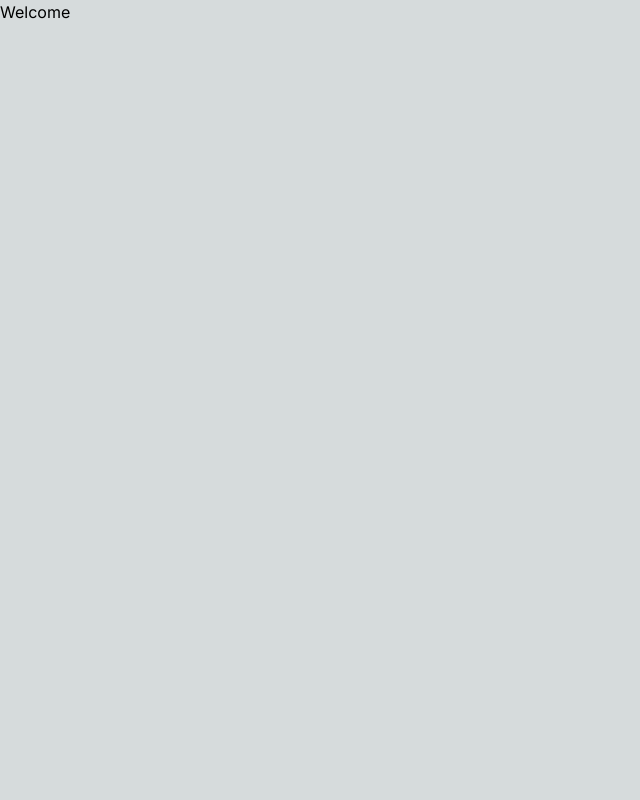
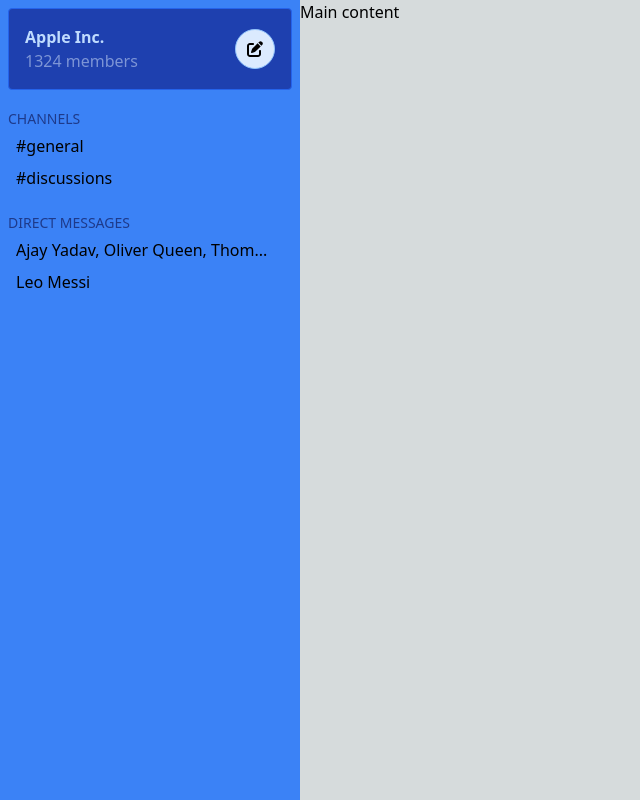
Before and after one commit to ajay-spr/slack, a Next.js app: page / in a window 1280 px wide. Shown: the whole page, without its empty margins (0-640 px from the left). Built offline with nearby package versions, Linux system fonts and the light colour scheme.

Commit message:
Create Sidebar Component

```diff
--- /dev/null
+++ b/components/Dashboard.tsx
@@ -0,0 +1,13 @@
+type DashboardProps = {
+    children: React.ReactNode
+}
+
+const Dashboard:React.FC<DashboardProps> = ({children}) => {
+    return (
+        <div className="grid grid-cols-[300px_1fr]">
+            {children}
+        </div>
+    )
+}
+
+export default Dashboard
--- /dev/null
+++ b/components/Sidebar/OrgDetails.tsx
@@ -0,0 +1,18 @@
+import { faPenToSquare } from "@fortawesome/free-solid-svg-icons";
+import { FontAwesomeIcon } from "@fortawesome/react-fontawesome";
+
+const OrgDetails = () => {
+  return (
+    <div className="rounded bg-blue-800 border border-blue-600 p-4 flex justify-between items-center">
+      <div>
+        <span className="font-bold block text-blue-200">Apple Inc.</span>
+        <span className="text-blue-100/50">1324 members</span>
+      </div>
+      <div className="rounded-[50%] bg-blue-100 p-2 h-10 w-10 flex items-center justify-center border border-blue-300">
+        <FontAwesomeIcon icon={faPenToSquare} />
+      </div>
+    </div>
+  );
+};
+
+export default OrgDetails;
--- /dev/null
+++ b/components/Sidebar/SidebarSection.tsx
@@ -0,0 +1,37 @@
+import { ChatMeta } from "@/types";
+
+type SidebarSectionProps = {
+  title: string;
+  chats: ChatMeta[];
+};
+
+const MAX_TITLE_LENGTH = 30;
+
+const SidebarSection: React.FC<SidebarSectionProps> = ({ title, chats }) => {
+  const getTitle = (chat: ChatMeta) => {
+    if (chat.isChannel) return "#" + chat.title;
+    let title = "";
+    chat.users.forEach((user) => (title += ", " + user));
+    title = title.slice(2);
+    if (title.length > MAX_TITLE_LENGTH) {
+      title = title.slice(0, MAX_TITLE_LENGTH);
+      title += "...";
+    }
+    return title;
+  };
+  return (
+    <div className="my-4">
+      <span className="uppercase text-sm text-blue-900">{title}</span>
+      {chats.map((chat) => (
+        <div
+          key={chat.id}
+          className="cursor-pointer rounded hover:bg-blue-400/30 px-2 py-1"
+        >
+          {getTitle(chat)}
+        </div>
+      ))}
+    </div>
+  );
+};
+
+export default SidebarSection;
--- /dev/null
+++ b/components/Sidebar/index.tsx
@@ -0,0 +1,22 @@
+import { ChatMeta } from "@/types";
+import OrgDetails from "./OrgDetails";
+import SidebarSection from "./SidebarSection";
+
+type SidebarProps = {
+  chats: ChatMeta[];
+};
+
+const Sidebar: React.FC<SidebarProps> = ({ chats }) => {
+  const channelsList = chats.filter((chat) => chat.isChannel);
+  const dmList = chats.filter((chat) => !chat.isChannel);
+
+  return (
+    <div className="h-screen p-2 bg-blue-500 sticky top-0">
+      <OrgDetails />
+      <SidebarSection title="Channels" chats={channelsList} />
+      <SidebarSection title="Direct Messages" chats={dmList} />
+    </div>
+  );
+};
+
+export default Sidebar;
--- a/package.json
+++ b/package.json
@@ -9,6 +9,9 @@
     "lint": "next lint"
   },
   "dependencies": {
+    "@fortawesome/fontawesome-svg-core": "^6.4.0",
+    "@fortawesome/free-solid-svg-icons": "^6.4.0",
+    "@fortawesome/react-fontawesome": "^0.2.0",
     "@types/node": "20.4.2",
     "@types/react": "18.2.15",
     "@types/react-dom": "18.2.7",
--- a/pages/index.tsx
+++ b/pages/index.tsx
@@ -1,13 +1,39 @@
-import { Inter } from 'next/font/google'
+import Dashboard from "@/components/Dashboard";
+import Sidebar from "@/components/Sidebar";
+import { ChatMeta } from "@/types";
+import { Inter } from "next/font/google";
 
-const inter = Inter({ subsets: ['latin'] })
+const allChats: ChatMeta[] = [
+  {
+    id: "1",
+    title: "general",
+    isChannel: true,
+    users: ["Erling Haaland", "Leo Messi", "Kylian Mbappe"],
+  },
+  {
+    id: "2",
+    isChannel: false,
+    title: "Peaky Blinders",
+    users: ["Ajay Yadav", "Oliver Queen", "Thomas Shelby"],
+  },
+  {
+    id: "3",
+    isChannel: true,
+    title: "discussions",
+    users: ["Erling Haaland", "Leo Messi", "Ajay Yadav", "Oliver Queen"],
+  },
+  {
+    id: "4",
+    isChannel: false,
+    users: ["Leo Messi"],
+  },
+];
 
 export default function Home() {
   return (
-    <main
-      className={`flex ${inter.className}`}
-    >
-      <p>Welcome</p>
-    </main>
-  )
+    <Dashboard>
+      <Sidebar chats={allChats} />
+      <div>Main content</div>
+    </Dashboard>
+  );
 }
```
Also changed, not shown: 1 other file (tests, documents, lock files or other folders).
